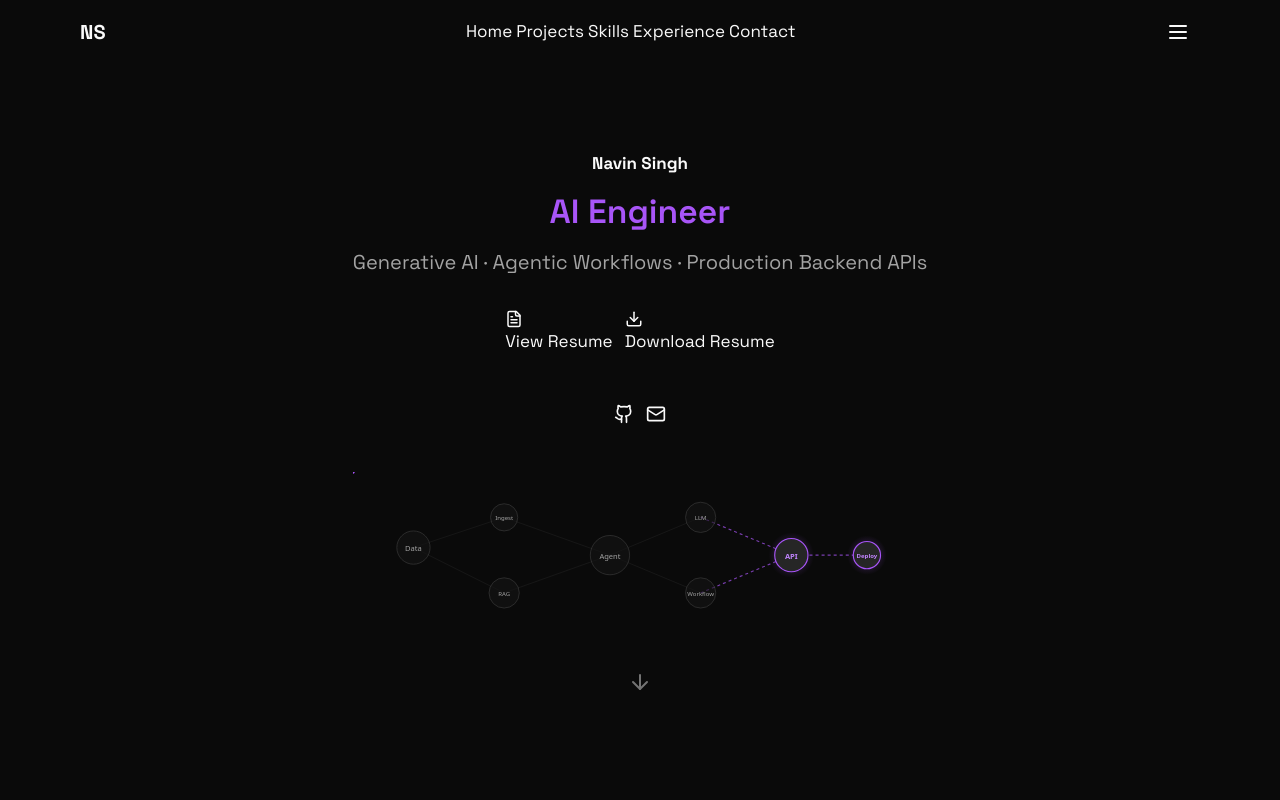
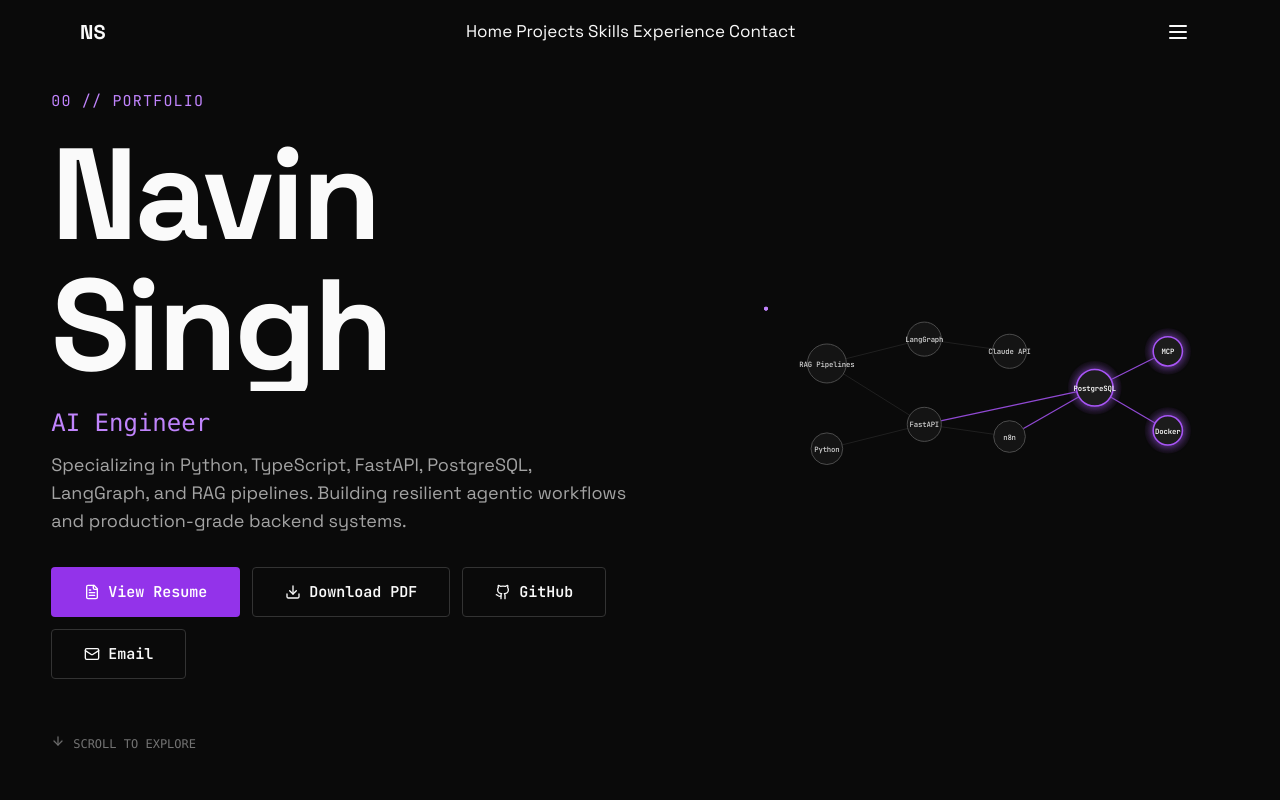
Before and after one commit to Navin45/portfolio, a React (Vite) app: page / in a window 1280 px wide. Shown: the top 800 px of the page. Built offline with nearby package versions, Linux system fonts and the light colour scheme.

Commit message:
feat(motion): integrate motion library with LazyMotion, word slide-up, and scroll-linked hero

```diff
--- a/package.json
+++ b/package.json
@@ -34,7 +34,6 @@
     "eslint-plugin-react-refresh": "^0.4.20",
     "globals": "^15.15.0",
     "postcss": "^8.5.6",
-    "puppeteer-core": "^25.11.0",
     "tailwindcss": "^3.4.17",
     "typescript": "^5.8.3",
     "typescript-eslint": "^8.38.0",
--- a/src/App.tsx
+++ b/src/App.tsx
@@ -1,14 +1,19 @@
 import { BrowserRouter, Routes, Route } from "react-router-dom";
+import { LazyMotion, domAnimation, MotionConfig } from "motion/react";
 import Index from "./pages/Index";
 import NotFound from "./pages/NotFound";
 
 const App = () => (
+  <MotionConfig reducedMotion="user">
+    <LazyMotion features={domAnimation}>
       <BrowserRouter>
         <Routes>
           <Route path="/" element={<Index />} />
           <Route path="*" element={<NotFound />} />
         </Routes>
       </BrowserRouter>
+    </LazyMotion>
+  </MotionConfig>
 );
 
 export default App;
--- a/src/components/HeroGraphic.tsx
+++ b/src/components/HeroGraphic.tsx
@@ -1,15 +1,8 @@
-import { useEffect, useRef, useMemo } from 'react';
+import { useEffect, useRef } from 'react';
+import { m } from 'motion/react';
 import { useScrollSync } from '@/hooks/use-scroll-sync';
 
-/**
- * Animated node-graph/pipeline SVG illustration for the hero.
- * Represents AI, agentic workflows, RAG, and data pipelines.
- * Decorative: aria-hidden, content not conveyed through motion.
- * Space reserved via aspect-ratio to prevent CLS.
- * Reduced motion: static, well-composed version (still visible).
- */
-
-interface Node {
+interface NodeItem {
   id: string;
   label: string;
   cx: number;
@@ -17,146 +10,85 @@ interface Node {
   r: number;
 }
 
-interface Edge {
+interface EdgeItem {
   from: string;
   to: string;
 }
 
-// Full nodes for desktop, reduced set for mobile
-const NODES_FULL: Node[] = [
-  { id: 'data',      label: 'Data',       cx: 80,  cy: 100, r: 22 },
-  { id: 'ingest',    label: 'Ingest',     cx: 200, cy: 60,  r: 18 },
-  { id: 'retrieval', label: 'RAG',        cx: 200, cy: 160, r: 20 },
-  { id: 'agent',     label: 'Agent',      cx: 340, cy: 110, r: 26 },
-  { id: 'llm',       label: 'LLM',        cx: 460, cy: 60,  r: 20 },
-  { id: 'workflow',  label: 'Workflow',   cx: 460, cy: 160, r: 20 },
-  { id: 'api',       label: 'API',        cx: 580, cy: 110, r: 22 },
-  { id: 'output',    label: 'Deploy',     cx: 680, cy: 110, r: 18 },
+// 8 prominent nodes with labels >= 12px strictly from resume
+const NODES: NodeItem[] = [
+  { id: 'rag',        label: 'RAG Pipelines', cx: 100, cy: 90,  r: 32 },
+  { id: 'langgraph',  label: 'LangGraph',     cx: 260, cy: 50,  r: 28 },
+  { id: 'python',     label: 'Python',        cx: 100, cy: 230, r: 26 },
+  { id: 'fastapi',    label: 'FastAPI',       cx: 260, cy: 190, r: 28 },
+  { id: 'claude',     label: 'Claude API',    cx: 400, cy: 70,  r: 28 },
+  { id: 'n8n',        label: 'n8n',           cx: 400, cy: 210, r: 26 },
+  { id: 'postgres',   label: 'PostgreSQL',    cx: 540, cy: 130, r: 30 },
+  { id: 'mcp',        label: 'MCP',           cx: 660, cy: 70,  r: 24 },
+  { id: 'docker',     label: 'Docker',        cx: 660, cy: 200, r: 24 },
 ];
 
-const NODES_MOBILE: Node[] = [
-  { id: 'data',      label: 'Data',     cx: 50,  cy: 70,  r: 18 },
-  { id: 'retrieval', label: 'RAG',      cx: 140, cy: 50,  r: 16 },
-  { id: 'agent',     label: 'Agent',    cx: 230, cy: 70,  r: 22 },
-  { id: 'workflow',  label: 'Flow',     cx: 140, cy: 110, r: 16 },
-  { id: 'api',       label: 'API',      cx: 310, cy: 70,  r: 18 },
+const EDGES: EdgeItem[] = [
+  { from: 'rag', to: 'langgraph' },
+  { from: 'rag', to: 'fastapi' },
+  { from: 'python', to: 'fastapi' },
+  { from: 'langgraph', to: 'claude' },
+  { from: 'fastapi', to: 'postgres' },
+  { from: 'fastapi', to: 'n8n' },
+  { id: 'claude', to: 'postgres' },
+  { from: 'n8n', to: 'postgres' },
+  { from: 'postgres', to: 'mcp' },
+  { from: 'postgres', to: 'docker' },
 ];
 
-const EDGES_FULL: Edge[] = [
-  { from: 'data', to: 'ingest' },
-  { from: 'data', to: 'retrieval' },
-  { from: 'ingest', to: 'agent' },
-  { from: 'retrieval', to: 'agent' },
-  { from: 'agent', to: 'llm' },
-  { from: 'agent', to: 'workflow' },
-  { from: 'llm', to: 'api' },
-  { from: 'workflow', to: 'api' },
-  { from: 'api', to: 'output' },
-];
-
-const EDGES_MOBILE: Edge[] = [
-  { from: 'data', to: 'retrieval' },
-  { from: 'retrieval', to: 'agent' },
-  { from: 'data', to: 'workflow' },
-  { from: 'workflow', to: 'agent' },
-  { from: 'agent', to: 'api' },
-];
-
-// Map sections to which nodes light up
 const SECTION_NODES: Record<string, string[]> = {
-  hero: ['agent', 'llm'],
-  projects: ['data', 'ingest', 'retrieval', 'workflow'],
-  skills: ['llm', 'api', 'agent'],
-  experience: ['workflow', 'api', 'output'],
-  contact: ['output', 'api'],
+  hero: ['rag', 'langgraph', 'claude'],
+  projects: ['fastapi', 'postgres', 'claude'],
+  skills: ['python', 'rag', 'mcp', 'docker'],
+  experience: ['fastapi', 'n8n', 'docker'],
+  contact: ['mcp', 'postgres', 'docker'],
 };
 
 export default function HeroGraphic() {
   const { activeSection } = useScrollSync();
   const svgRef = useRef<SVGSVGElement>(null);
-  const reducedMotion = useRef(false);
-
-  useEffect(() => {
-    reducedMotion.current = window.matchMedia('(prefers-reduced-motion: reduce)').matches;
-    const mql = window.matchMedia('(prefers-reduced-motion: reduce)');
-    const handler = (e: MediaQueryListEvent) => { reducedMotion.current = e.matches; };
-    mql.addEventListener('change', handler);
-    return () => mql.removeEventListener('change', handler);
-  }, []);
-
-  // Pause animations when tab is hidden
-  useEffect(() => {
-    const svg = svgRef.current;
-    if (!svg) return;
-
-    const onVisChange = () => {
-      const paused = document.hidden;
-      svg.style.animationPlayState = paused ? 'paused' : 'running';
-      svg.querySelectorAll('[style*="animation"]').forEach((el) => {
-        (el as HTMLElement).style.animationPlayState = paused ? 'paused' : 'running';
-      });
-    };
-
-    document.addEventListener('visibilitychange', onVisChange);
-    return () => document.removeEventListener('visibilitychange', onVisChange);
-  }, []);
 
   const activeNodes = SECTION_NODES[activeSection] || SECTION_NODES.hero;
-
-  // Detect mobile (using CSS media query result for SSR safety)
-  const isMobile = typeof window !== 'undefined' && window.innerWidth <= 420;
-  const nodes = isMobile ? NODES_MOBILE : NODES_FULL;
-  const edges = isMobile ? EDGES_MOBILE : EDGES_FULL;
-  const viewBox = isMobile ? '0 0 360 150' : '0 0 760 220';
-
-  const nodeMap = useMemo(() => {
-    const m = new Map<string, Node>();
-    nodes.forEach(n => m.set(n.id, n));
-    return m;
-  }, [nodes]);
+  const nodeMap = new Map<string, NodeItem>();
+  NODES.forEach((n) => nodeMap.set(n.id, n));
 
   return (
     <div
       aria-hidden="true"
-      className="hero-graphic-container"
-      style={{
-        width: '100%',
-        maxWidth: isMobile ? '360px' : '760px',
-        aspectRatio: isMobile ? '360 / 150' : '760 / 220',
-        margin: '0 auto',
-      }}
+      className="w-full h-full flex items-center justify-center relative min-h-[320px] lg:min-h-[440px]"
     >
       <svg
         ref={svgRef}
-        viewBox={viewBox}
+        viewBox="0 0 760 300"
         fill="none"
         xmlns="http://www.w3.org/2000/svg"
-        style={{ width: '100%', height: 'auto', display: 'block' }}
+        className="w-full h-full max-h-[500px] select-none"
+        style={{ overflow: 'visible' }}
       >
         <defs>
-          {/* Glow filter */}
-          <filter id="glow" x="-50%" y="-50%" width="200%" height="200%">
-            <feGaussianBlur stdDeviation="3" result="blur" />
+          {/* Node glow filter */}
+          <filter id="hero-glow" x="-40%" y="-40%" width="180%" height="180%">
+            <feGaussianBlur in="SourceGraphic" stdDeviation="6" result="blur" />
             <feMerge>
               <feMergeNode in="blur" />
               <feMergeNode in="SourceGraphic" />
             </feMerge>
           </filter>
 
-          {/* Pulse gradient for active nodes */}
-          <radialGradient id="activeGlow">
-            <stop offset="0%" stopColor="var(--accent)" stopOpacity="0.4" />
-            <stop offset="100%" stopColor="var(--accent)" stopOpacity="0" />
+          {/* Active node radial gradient */}
+          <radialGradient id="nodeActiveGradient" cx="50%" cy="50%" r="50%">
+            <stop offset="0%" stopColor="#c084fc" stopOpacity="0.4" />
+            <stop offset="100%" stopColor="#a855f7" stopOpacity="0.05" />
           </radialGradient>
-
-          {/* Data flow marker */}
-          <marker id="flowDot" viewBox="0 0 6 6" refX="3" refY="3" markerWidth="4" markerHeight="4">
-            <circle cx="3" cy="3" r="2" fill="var(--accent)" opacity="0.8" />
-          </marker>
         </defs>
 
-        {/* Edges (lines between nodes) */}
-        {edges.map((edge, i) => {
+        {/* Edges */}
+        {EDGES.map((edge, idx) => {
           const fromNode = nodeMap.get(edge.from);
           const toNode = nodeMap.get(edge.to);
           if (!fromNode || !toNode) return null;
@@ -164,97 +96,87 @@ export default function HeroGraphic() {
           const isActive = activeNodes.includes(edge.from) || activeNodes.includes(edge.to);
 
           return (
-            <line
-              key={`edge-${i}`}
-              x1={fromNode.cx}
-              y1={fromNode.cy}
-              x2={toNode.cx}
-              y2={toNode.cy}
-              stroke={isActive ? 'var(--accent)' : 'var(--neutral-600)'}
-              strokeWidth={isActive ? 1.5 : 0.75}
-              strokeDasharray={isActive ? '4 4' : 'none'}
-              opacity={isActive ? 0.7 : 0.3}
-              style={isActive && !reducedMotion.current ? {
-                animation: `flow-data 1.5s linear infinite`,
-                animationDelay: `${i * 200}ms`,
-              } : undefined}
-            />
+            <g key={`edge-${idx}`}>
+              {/* Base line with initial draw-in motion */}
+              <m.line
+                x1={fromNode.cx}
+                y1={fromNode.cy}
+                x2={toNode.cx}
+                y2={toNode.cy}
+                stroke={isActive ? '#a855f7' : '#404040'}
+                strokeWidth={isActive ? 2 : 1.5}
+                strokeDasharray={isActive ? '6 6' : 'none'}
+                initial={{ pathLength: 0, opacity: 0 }}
+                animate={{ pathLength: 1, opacity: isActive ? 0.85 : 0.45 }}
+                transition={{ duration: 1.2, delay: idx * 0.08, ease: 'easeOut' }}
+              />
+
+              {/* Continuous data pulses along active edges */}
+              {isActive && (
+                <circle r="3" fill="#c084fc">
+                  <animateMotion
+                    dur={`${2.2 + (idx % 3) * 0.4}s`}
+                    repeatCount="indefinite"
+                    path={`M${fromNode.cx},${fromNode.cy} L${toNode.cx},${toNode.cy}`}
+                  />
+                </circle>
+              )}
+            </g>
           );
         })}
 
         {/* Nodes */}
-        {nodes.map((node, i) => {
+        {NODES.map((node, idx) => {
           const isActive = activeNodes.includes(node.id);
 
           return (
-            <g key={node.id}>
-              {/* Active glow ring */}
+            <m.g
+              key={node.id}
+              initial={{ scale: 0, opacity: 0 }}
+              animate={{ scale: 1, opacity: 1 }}
+              transition={{ duration: 0.5, delay: 0.3 + idx * 0.06, ease: [0.16, 1, 0.3, 1] }}
+            >
+              {/* Outer active pulse glow */}
               {isActive && (
-                <circle
+                <m.circle
                   cx={node.cx}
                   cy={node.cy}
-                  r={node.r + 8}
-                  fill="url(#activeGlow)"
-                  style={!reducedMotion.current ? {
-                    animation: `pulse-node 2s ease-in-out infinite`,
-                    animationDelay: `${i * 300}ms`,
-                  } : undefined}
+                  r={node.r + 10}
+                  fill="url(#nodeActiveGradient)"
+                  animate={{
+                    r: [node.r + 6, node.r + 14, node.r + 6],
+                    opacity: [0.5, 0.9, 0.5],
+                  }}
+                  transition={{ duration: 2.5, repeat: Infinity, ease: 'easeInOut' }}
                 />
               )}
 
-              {/* Node circle */}
+              {/* Node background circle */}
               <circle
                 cx={node.cx}
                 cy={node.cy}
                 r={node.r}
-                fill={isActive ? 'var(--neutral-800)' : 'var(--neutral-900)'}
-                stroke={isActive ? 'var(--accent)' : 'var(--neutral-600)'}
-                strokeWidth={isActive ? 1.5 : 1}
-                opacity={isActive ? 1 : 0.6}
-                style={isActive && !reducedMotion.current ? {
-                  animation: `float-subtle 4s ease-in-out infinite`,
-                  animationDelay: `${i * 500}ms`,
-                } : undefined}
+                fill={isActive ? '#1c1c1c' : '#141414'}
+                stroke={isActive ? '#a855f7' : '#525252'}
+                strokeWidth={isActive ? 2.5 : 1.5}
+                filter={isActive ? 'url(#hero-glow)' : undefined}
               />
 
-              {/* Node label */}
+              {/* Node text label: >= 12px, >= 4.5:1 contrast */}
               <text
                 x={node.cx}
                 y={node.cy + 1}
                 textAnchor="middle"
                 dominantBaseline="central"
-                fill={isActive ? 'var(--accent-subtle)' : 'var(--neutral-400)'}
-                fontSize={node.r > 20 ? 10 : 8}
-                fontWeight={isActive ? 600 : 400}
-                fontFamily="system-ui, sans-serif"
+                fill={isActive ? '#fafafa' : '#d4d4d4'}
+                fontSize="12"
+                fontWeight={isActive ? '600' : '500'}
+                fontFamily="var(--font-mono)"
+                letterSpacing="-0.02em"
               >
                 {node.label}
               </text>
-            </g>
-          );
-        })}
-
-        {/* Floating data particles on active edges */}
-        {!reducedMotion.current && edges.map((edge, i) => {
-          const fromNode = nodeMap.get(edge.from);
-          const toNode = nodeMap.get(edge.to);
-          if (!fromNode || !toNode) return null;
-          const isActive = activeNodes.includes(edge.from) || activeNodes.includes(edge.to);
-          if (!isActive) return null;
-
-          return (
-            <circle
-              key={`particle-${i}`}
-              r="2"
-              fill="var(--accent)"
-              opacity="0.8"
-            >
-              <animateMotion
-                dur={`${2 + i * 0.3}s`}
-                repeatCount="indefinite"
-                path={`M${fromNode.cx},${fromNode.cy} L${toNode.cx},${toNode.cy}`}
-              />
-            </circle>
+            </m.g>
           );
         })}
       </svg>
--- a/src/components/HeroSection.tsx
+++ b/src/components/HeroSection.tsx
@@ -1,125 +1,139 @@
+import { useRef } from 'react';
+import { m, useScroll, useTransform } from 'motion/react';
 import HeroGraphic from './HeroGraphic';
-import { ArrowDown, FileText, Download, Github, Mail } from 'lucide-react';
+import { FileText, Download, Github, Mail, ArrowDown } from 'lucide-react';
 
-const HeroSection = () => {
+export default function HeroSection() {
+  const containerRef = useRef<HTMLElement>(null);
+  const { scrollYProgress } = useScroll({
+    target: containerRef,
+    offset: ['start start', 'end start'],
+  });
+
+  // Scroll-linked motion: graphic scales/translates subtly as user leaves hero
+  const graphicScale = useTransform(scrollYProgress, [0, 1], [1, 0.92]);
+  const graphicOpacity = useTransform(scrollYProgress, [0, 0.85], [1, 0.4]);
+  const graphicY = useTransform(scrollYProgress, [0, 1], [0, 40]);
+
+  // Split name for word-by-word masked slide-up
+  const nameWords = ['Navin', 'Singh'];
+
   return (
     <section
+      ref={containerRef}
       id="hero"
-      className="min-h-screen flex flex-col items-center justify-center relative"
-      style={{ paddingTop: 'var(--space-16)', paddingBottom: 'var(--space-10)' }}
+      className="min-h-[100svh] w-full flex flex-col justify-center relative editorial-container pt-20 pb-12 overflow-hidden"
     >
-      <div className="section-container text-center" style={{ paddingBlock: 0 }}>
-        {/* Name and headline render immediately — no animation dependency */}
+      <div className="w-full grid grid-cols-1 lg:grid-cols-12 gap-8 lg:gap-12 items-center flex-1">
+        {/* Left column: Text & CTA (55% width on desktop: cols 1-7) */}
+        <div className="lg:col-span-7 flex flex-col justify-center z-10">
+          {/* Section index mono label */}
+          <div className="section-mono-header">
+            <span>00 // PORTFOLIO</span>
+          </div>
+
+          {/* Masked slide-up title: Name */}
           <h1
-          style={{
-            fontSize: 'var(--text-5xl)',
-            fontWeight: 700,
-            color: 'var(--text-primary)',
-            marginBottom: 'var(--space-3)',
-            lineHeight: 1.1,
+            className="font-bold tracking-tight text-[var(--text-primary)] leading-[0.95] mb-4 flex flex-wrap gap-x-4 overflow-hidden"
+            style={{ fontSize: 'var(--text-display)' }}
+          >
+            {nameWords.map((word, i) => (
+              <span key={i} className="inline-block overflow-hidden py-1">
+                <m.span
+                  className="inline-block"
+                  initial={{ y: '100%', opacity: 0 }}
+                  animate={{ y: '0%', opacity: 1 }}
+                  transition={{
+                    duration: 0.45,
+                    delay: i * 0.08,
+                    ease: [0.16, 1, 0.3, 1],
                   }}
                 >
-          Navin Singh
+                  {word}
+                </m.span>
+              </span>
+            ))}
           </h1>
 
-        <p
-          style={{
-            fontSize: 'var(--text-2xl)',
-            color: 'var(--accent)',
-            fontWeight: 600,
-            marginBottom: 'var(--space-2)',
-          }}
+          {/* Headline */}
+          <m.div
+            initial={{ opacity: 0, y: 16 }}
+            animate={{ opacity: 1, y: 0 }}
+            transition={{ duration: 0.5, delay: 0.2, ease: [0.16, 1, 0.3, 1] }}
           >
+            <h2 className="text-xl sm:text-2xl font-mono text-[var(--accent-subtle)] font-medium mb-3">
               AI Engineer
+            </h2>
+            <p className="text-base sm:text-lg text-[var(--text-secondary)] max-w-xl mb-8 leading-relaxed">
+              Specializing in Python, TypeScript, FastAPI, PostgreSQL, LangGraph, and RAG pipelines.
+              Building resilient agentic workflows and production-grade backend systems.
             </p>
+          </m.div>
 
-        <p
-          style={{
-            fontSize: 'var(--text-lg)',
-            color: 'var(--text-secondary)',
-            marginBottom: 'var(--space-6)',
-            maxWidth: '36rem',
-            marginInline: 'auto',
-          }}
-        >
-          Generative AI · Agentic Workflows · Production Backend APIs
-        </p>
-
-        {/* Resume actions */}
-        <div
-          style={{
-            display: 'flex',
-            flexWrap: 'wrap',
-            justifyContent: 'center',
-            gap: 'var(--space-3)',
-            marginBottom: 'var(--space-8)',
-          }}
+          {/* Action buttons — all have clear text labels */}
+          <m.div
+            className="flex flex-wrap items-center gap-3 mb-8"
+            initial={{ opacity: 0, y: 16 }}
+            animate={{ opacity: 1, y: 0 }}
+            transition={{ duration: 0.5, delay: 0.28, ease: [0.16, 1, 0.3, 1] }}
           >
             <a
               href="/Navin_resume.pdf"
               target="_blank"
               rel="noopener noreferrer"
-            className="btn-primary"
+              className="btn-editorial-primary"
             >
-            <FileText size={18} aria-hidden="true" />
-            View Resume
+              <FileText size={16} aria-hidden="true" />
+              <span>View Resume</span>
             </a>
             <a
               href="/Navin_resume.pdf"
               download="Navin_Singh_Resume.pdf"
-            className="btn-outline"
+              className="btn-editorial-secondary"
             >
-            <Download size={18} aria-hidden="true" />
-            Download Resume
+              <Download size={16} aria-hidden="true" />
+              <span>Download PDF</span>
             </a>
-        </div>
-
-        {/* Contact links */}
-        <div
-          style={{
-            display: 'flex',
-            justifyContent: 'center',
-            gap: 'var(--space-3)',
-            marginBottom: 'var(--space-8)',
-          }}
-        >
             <a
               href="https://github.com/Navin45"
               target="_blank"
               rel="noopener noreferrer"
-            className="social-link"
-            aria-label="GitHub"
+              className="btn-editorial-secondary"
             >
-            <Github size={20} aria-hidden="true" />
+              <Github size={16} aria-hidden="true" />
+              <span>GitHub</span>
             </a>
             <a
               href="mailto:navinsingh04523@gmail.com"
-            className="social-link"
-            aria-label="Email"
+              className="btn-editorial-secondary"
             >
-            <Mail size={20} aria-hidden="true" />
+              <Mail size={16} aria-hidden="true" />
+              <span>Email</span>
             </a>
+          </m.div>
         </div>
 
-        {/* Hero motion graphic */}
+        {/* Right column: Hero Graphic (at least 45% width on desktop: cols 8-12) */}
+        <m.div
+          className="lg:col-span-5 w-full h-full flex items-center justify-center min-h-[320px] lg:min-h-[440px]"
+          style={{
+            scale: graphicScale,
+            opacity: graphicOpacity,
+            y: graphicY,
+          }}
+          initial={{ opacity: 0, scale: 0.95 }}
+          animate={{ opacity: 1, scale: 1 }}
+          transition={{ duration: 0.6, delay: 0.35, ease: [0.16, 1, 0.3, 1] }}
+        >
           <HeroGraphic />
+        </m.div>
+      </div>
 
-        {/* Scroll hint */}
-        <a
-          href="#projects"
-          style={{
-            display: 'inline-flex',
-            marginTop: 'var(--space-6)',
-            color: 'var(--text-muted)',
-            transition: `color var(--duration-fast) var(--easing-default)`,
-          }}
-          aria-label="Scroll to projects"
-        >
-          <ArrowDown size={24} />
-        </a>
+      {/* Scroll indicator with text label */}
+      <div className="w-full pt-4 flex items-center gap-2 text-xs font-mono text-[var(--text-muted)]">
+        <ArrowDown size={14} className="animate-bounce" aria-hidden="true" />
+        <span>SCROLL TO EXPLORE</span>
       </div>
     </section>
   );
-};
-
-export default HeroSection;
+}
```
Also changed, not shown: 1 other file (tests, documents, lock files or other folders). Lines whose indentation alone changed are shown as unchanged.
